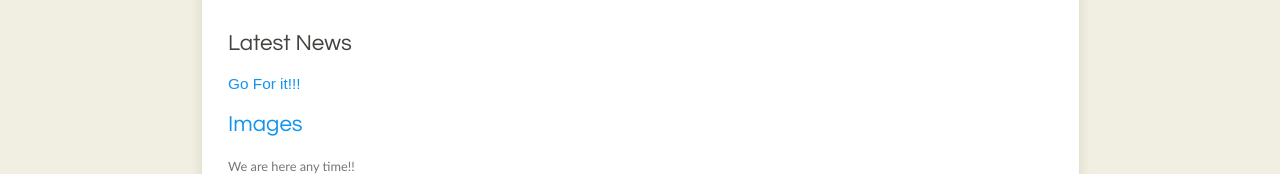
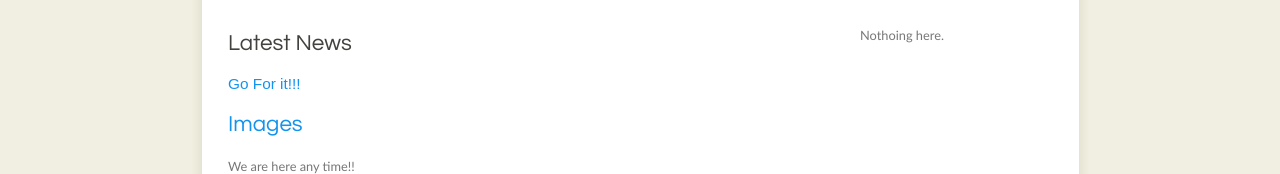
Before and after one commit to abhaikumar10/m.thordeal.com, a plain HTML site: page offers.html in a window 1280 px wide. Shown: the part 243-417 px from the top of the page. Drawn offline with Linux system fonts and the light colour scheme; a script that the page names is missing.

Commit message:
Update offers.html

```diff
--- a/offers.html
+++ b/offers.html
@@ -32,6 +32,11 @@
     </div>
     <div id="content_header"></div>
     <div id="site_content">
+	<div class="sidebar">
+	<ul>
+	<li><p>Nothoing here.</p></li>
+	</ul>
+	</div>
       <div id="content">
         <!-- insert your Content items here -->
         <h3>Latest News</h3>
@@ -55,7 +60,7 @@
           <tr><td>Item 4</td><td>Gifts</td></tr>
         </table>
 
-      </div>
+
     </div>
     <div id="content_footer"></div>
      <div id="footer">
```
